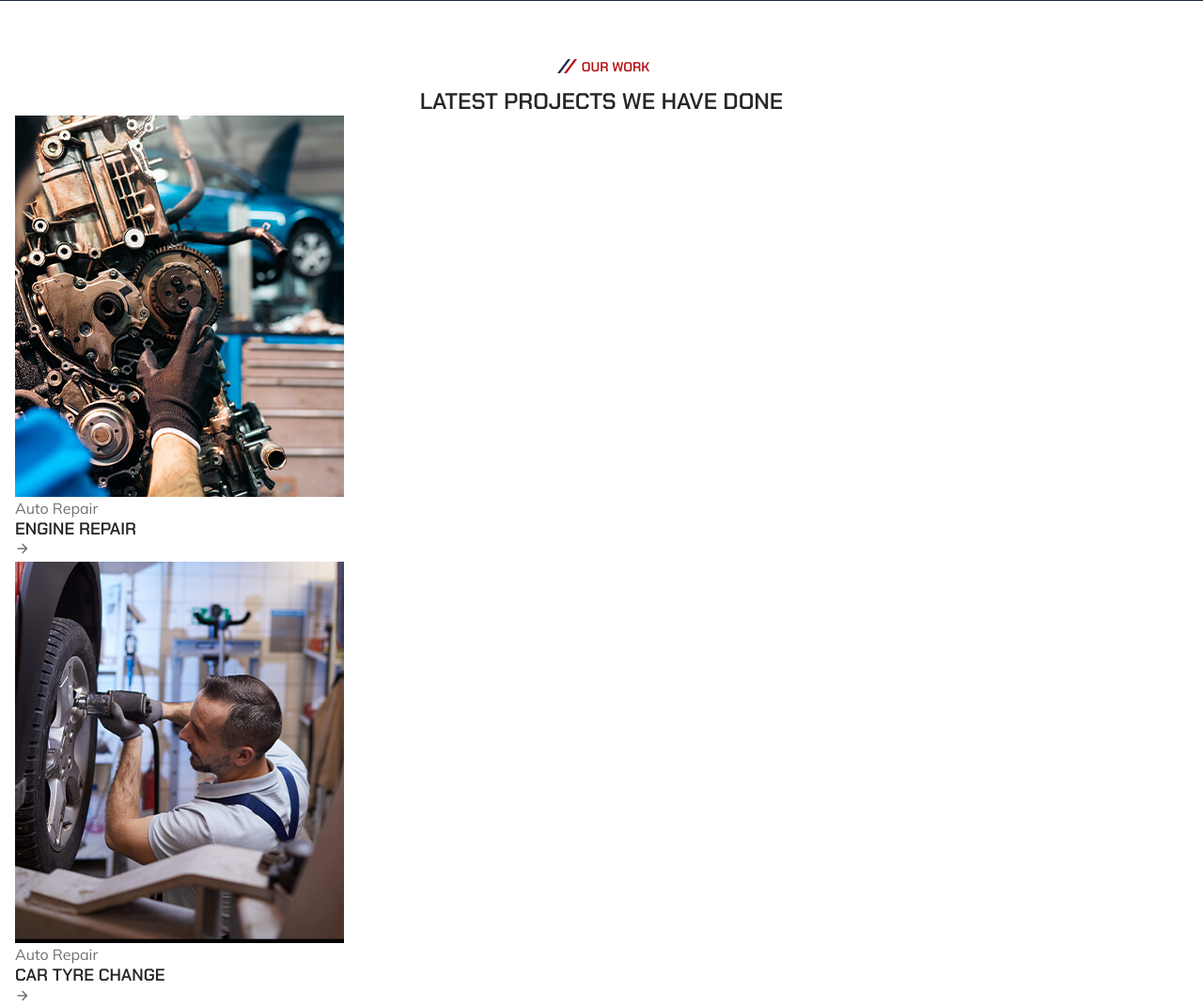
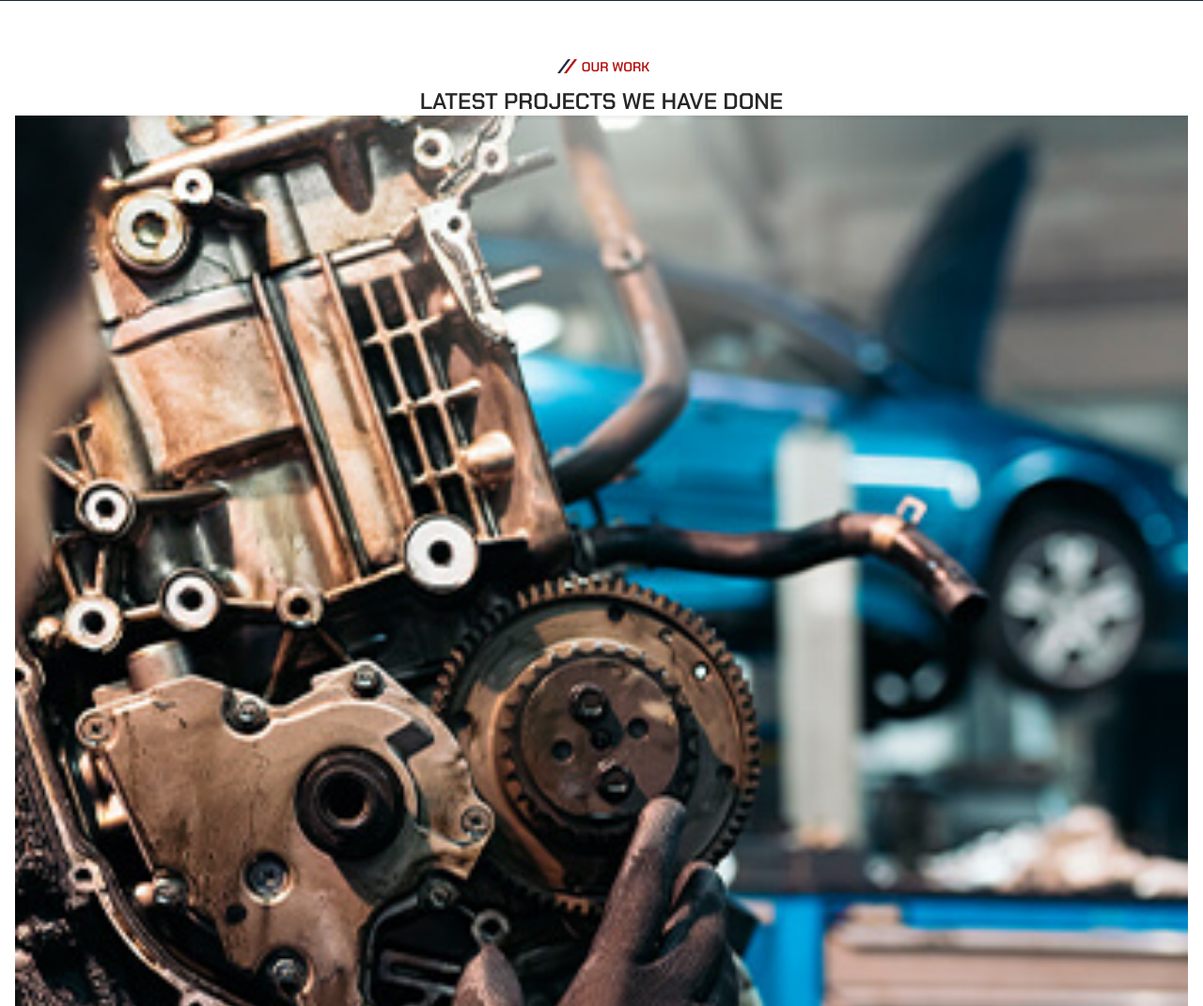
Before and after one commit to FJ9019/CarRepair, a plain HTML site: page index.html in a window 1280 px wide. Shown: the part 3880-4951 px from the top of the page at 94% size. Drawn offline with nearby package versions, Linux system fonts and the light colour scheme; files whose address does not match are found by name.

Commit message:
Work CSS

```diff
--- a/css/styles.css
+++ b/css/styles.css
@@ -289,6 +289,51 @@ body {
   width: 100%;
 }
 
+.img-holder {
+  aspect-ratio: var(--width) / var(--height);
+  background-color: var(--light-gray);
+  overflow: hidden;
+}
+
+.img-cover {
+  width: 100%;
+  height: 100%;
+  object-fit: cover;
+}
+
+.has-scrollbar {
+  display: flex;
+  align-items: center;
+  gap: 30px;
+  overflow-x: auto;
+  scroll-snap-type: initial mandatory;
+  padding-block-end: 20px;
+}
+
+.scrollbar-item {
+  min-width: 100%;
+  scroll-snap-align: start;
+}
+
+.has-scrollbar::-webkit-scrollbar {
+  height: 16px;
+}
+
+.has-scrollbar::-webkit-scrollbar-track {
+  background-color: var(--pastel-pink);
+  border-radius: 20px;
+}
+
+.has-scrollbar::-webkit-scrollbar-thumb {
+  background-color: var(--international-orange-engineering);
+  border-radius: 20px;
+  border: 3px solid var(--pastel-pink);
+}
+
+.has-scrollbar::-webkit-scrollbar-button {
+  width: 15%;
+}
+
 
 
 
```
